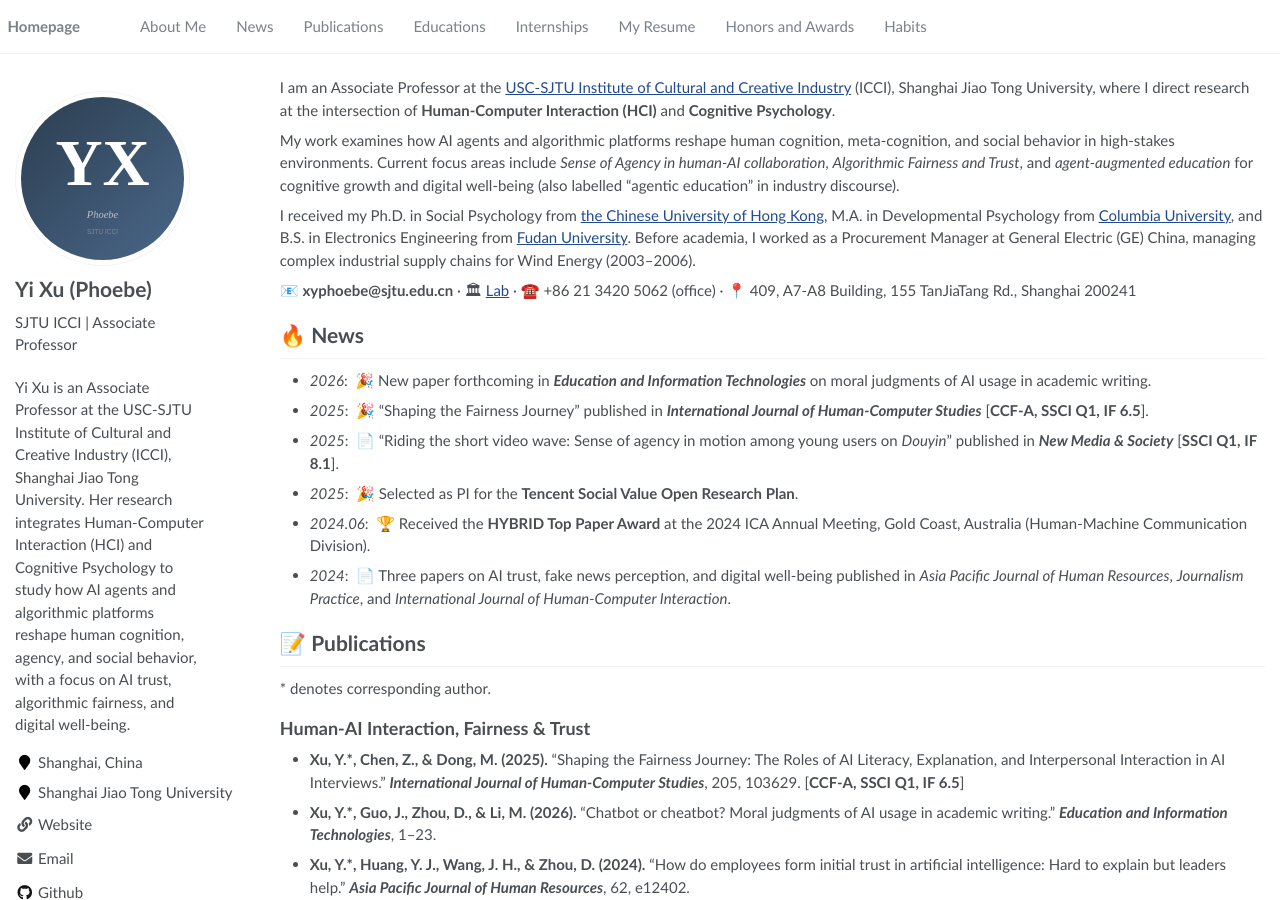
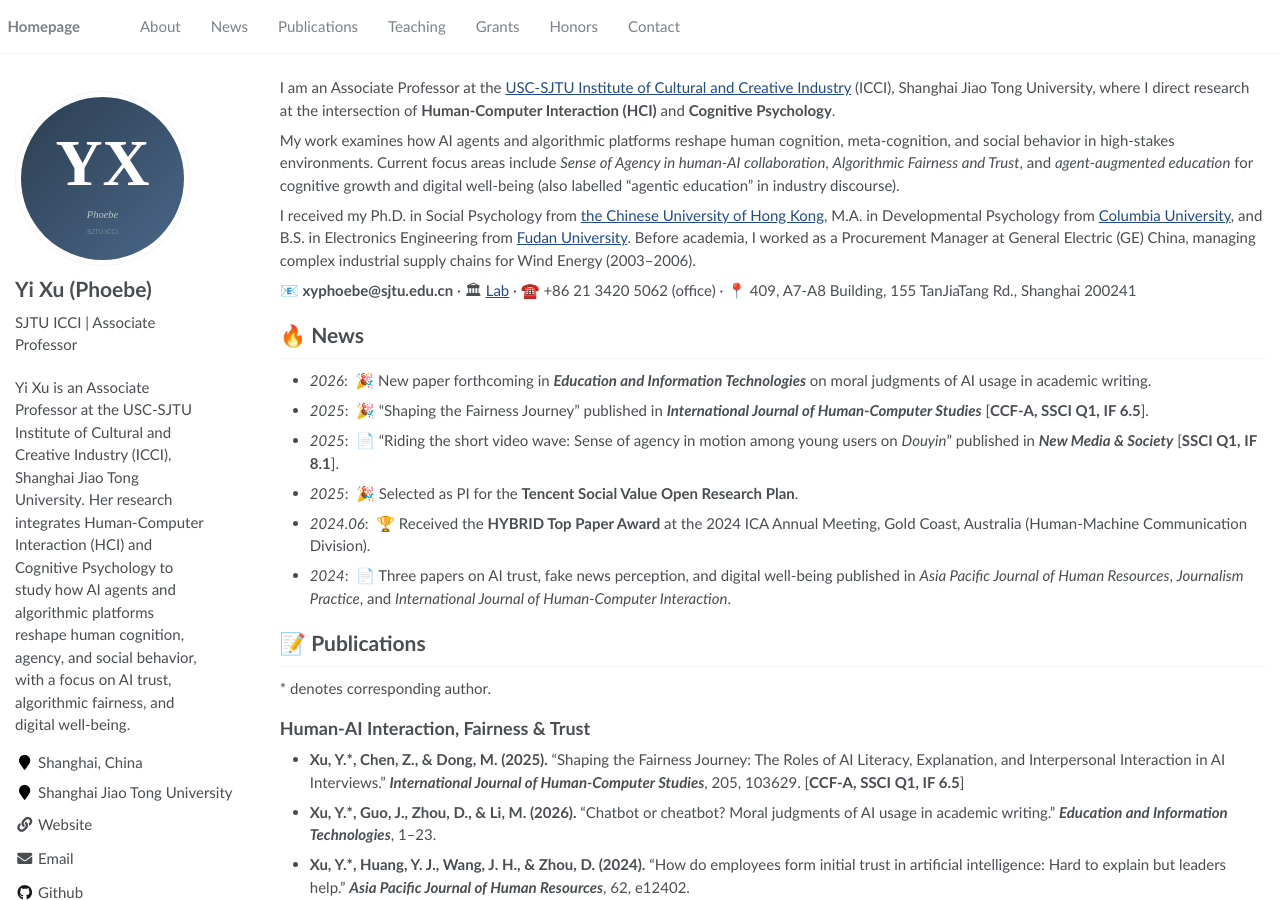
Before and after one commit to PhoebeYiXU/PhoebeYiXU.github.io, a Jekyll site: the page built from _pages/about.md, in a window 1280 px wide and 900 px high. Built offline with Jekyll 4.4.1, drawn with Linux system fonts in a browser that asks for light colours.

Commit message:
Fix navigation: align menu items with Phoebe's actual sections

```diff
--- a/_data/navigation.yml
+++ b/_data/navigation.yml
@@ -1,6 +1,6 @@
-# main links links
+# main links
 main:
-  - title: "About Me"
+  - title: "About"
     url: "/#about-me"
 
   - title: "News"
@@ -9,20 +9,14 @@ main:
   - title: "Publications"
     url: "/#-publications"
 
-  - title: "Educations"
-    url: "/#-educations"
+  - title: "Teaching"
+    url: "/#-teaching--curriculum-design"
 
-  # - title: "Invited Talks"
-  #   url: "/#-invited-talks"
+  - title: "Grants"
+    url: "/#-research-grants-selected"
 
-  - title: "Internships"
-    url: "/#-internships"
+  - title: "Honors"
+    url: "/#-honors--affiliations"
 
-  - title: "My Resume"
-    url: "/#-my-resume"
-
-  - title: "Honors and Awards"
-    url: "/#-honors-and-awards"
-
-  - title: "Habits"
-    url: "/#-habits"
+  - title: "Contact"
+    url: "/#-contact"
```
